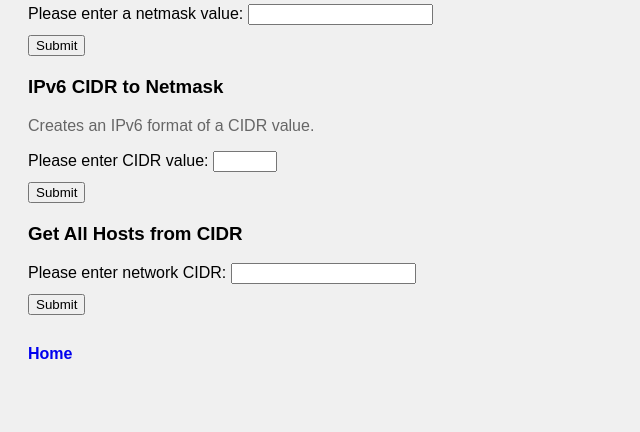
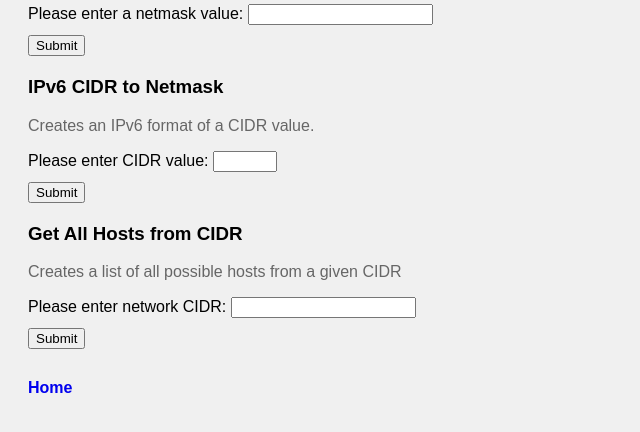
Before and after one commit to sydasif/django-network-app, a Django app: page /ip_addr/ in a window 1280 px wide. Shown: the part 350-782 px from the top of the page, without its empty margins (0-640 px from the left). Run offline with Django 5.2, Linux system fonts and the light colour scheme.

Commit message:
Improve User Experience (UX)

```diff
--- /dev/null
+++ b/network_tools/static/network_tools/ip_tools.js
@@ -0,0 +1,49 @@
+document.addEventListener('DOMContentLoaded', function() {
+    const forms = document.querySelectorAll('form');
+
+    forms.forEach(form => {
+        form.addEventListener('submit', function(event) {
+            event.preventDefault(); // Prevent default form submission
+
+            const formData = new FormData(form);
+            const params = new URLSearchParams(formData);
+
+            fetch('/ip_addr/?' + params.toString(), {
+                method: 'GET',
+                headers: {
+                    'X-Requested-With': 'XMLHttpRequest' // Mark as AJAX request
+                }
+            })
+            .then(response => response.json())
+            .then(data => {
+                // Clear all result areas
+                document.getElementById('netmask_result_display').innerHTML = '';
+                document.getElementById('cidr_result_display').innerHTML = '';
+                document.getElementById('netmask_v6_result_display').innerHTML = '';
+                document.getElementById('host_list_display').innerHTML = '';
+                document.getElementById('host_list_error_display').innerHTML = '';
+
+                // Update the appropriate result area
+                if (data.netmask_result) {
+                    document.getElementById('netmask_result_display').innerHTML = data.netmask_result;
+                } else if (data.cidr_result) {
+                    document.getElementById('cidr_result_display').innerHTML = data.cidr_result;
+                } else if (data.netmask_v6_result) {
+                    document.getElementById('netmask_v6_result_display').innerHTML = data.netmask_v6_result;
+                } else if (data.host_list) {
+                    let hostListHTML = '<ul>';
+                    data.host_list.forEach(host => {
+                        hostListHTML += `<li>${host}</li>`;
+                    });
+                    hostListHTML += '</ul>';
+                    document.getElementById('host_list_display').innerHTML = hostListHTML;
+                } else if (data.host_list_error) {
+                    document.getElementById('host_list_error_display').innerHTML = data.host_list_error;
+                }
+            })
+            .catch(error => {
+                console.error('Error:', error);
+            });
+        });
+    });
+});
--- a/network_tools/templates/network_tools/ip_addr.html
+++ b/network_tools/templates/network_tools/ip_addr.html
@@ -1,4 +1,5 @@
 {% extends "base.html" %}
+{% load static %}
 
 {% block title %}IP Address Tools{% endblock %}
 
@@ -8,7 +9,7 @@
 
 <h3>CIDR to Netmask</h3>
 <p>Creates a decimal format of a CIDR value.</p>
-<form action="/ip_addr" method="get" style="margin-bottom: 20px;">
+<form id="cidr_form" action="/ip_addr" method="get" style="margin-bottom: 20px;">
     <div style="margin-bottom: 10px;">
         <label for="cidr">Please enter CIDR value:</label>
         <input id="cidr" type="number" name="cidr" min="1" max="32" required>
@@ -18,13 +19,11 @@
     </div>
 </form>
 
-{% if netmask_result %}
-    <div class="result" style="margin-bottom: 20px;">{{ netmask_result|linebreaks }}</div>
-{% endif %}
+<div id="netmask_result_display" class="result" style="margin-bottom: 20px;">{% if netmask_result %}{{ netmask_result|linebreaks }}{% endif %}</div>
 
 <h3>Netmask to CIDR</h3>
 <p>Creates a CIDR notation of a given subnet mask in decimal format.</p>
-<form action="/ip_addr" method="get" style="margin-bottom: 20px;">
+<form id="netmask_form" action="/ip_addr" method="get" style="margin-bottom: 20px;">
     <div style="margin-bottom: 10px;">
         <label for="netmask">Please enter a netmask value:</label>
         <input id="netmask" name="netmask" required>
@@ -34,13 +33,11 @@
     </div>
 </form>
 
-{% if cidr_result %}
-    <div class="result" style="margin-bottom: 20px;">{{ cidr_result|linebreaks }}</div>
-{% endif %}
+<div id="cidr_result_display" class="result" style="margin-bottom: 20px;">{% if cidr_result %}{{ cidr_result|linebreaks }}{% endif %}</div>
 
 <h3>IPv6 CIDR to Netmask</h3>
 <p>Creates an IPv6 format of a CIDR value.</p>
-<form action="/ip_addr" method="get" style="margin-bottom: 20px;">
+<form id="cidr_v6_form" action="/ip_addr" method="get" style="margin-bottom: 20px;">
     <div style="margin-bottom: 10px;">
         <label for="cidr_v6">Please enter CIDR value:</label>
         <input id="cidr_v6" type="number" name="cidr_v6" min="1" max="128" required>
@@ -50,12 +47,11 @@
     </div>
 </form>
 
-{% if netmask_v6_result %}
-    <div class="result" style="margin-bottom: 20px;">{{ netmask_v6_result|linebreaks }}</div>
-{% endif %}
+<div id="netmask_v6_result_display" class="result" style="margin-bottom: 20px;">{% if netmask_v6_result %}{{ netmask_v6_result|linebreaks }}{% endif %}</div>
 
 <h3>Get All Hosts from CIDR</h3>  {# New Section #}
-<form action="/ip_addr" method="get" style="margin-bottom: 20px;">
+<p>Creates a list of all possible hosts from a given CIDR</p>
+<form id="network_cidr_form" action="/ip_addr" method="get" style="margin-bottom: 20px;">
     <div style="margin-bottom: 10px;">
         <label for="network_cidr">Please enter network CIDR:</label>
         <input id="network_cidr" type="text" name="network_cidr" required>
@@ -65,22 +61,21 @@
     </div>
 </form>
 
-{% if host_list %}  {# New Result Display #}
-    <div class="result" style="margin-bottom: 20px;">
+<div id="host_list_display" class="result" style="margin-bottom: 20px;">
+    {% if host_list %}
         <ul>
             {% for host in host_list %}
                 <li>{{ host }}</li>
             {% endfor %}
         </ul>
-    </div>
-{% endif %}
+    {% endif %}
+</div>
 
-{% if host_list_error %}  {# New Error Display #}
-    <div class="result error" style="margin-bottom: 20px; color: red;">{{ host_list_error|linebreaks }}</div>
-{% endif %}
+<div id="host_list_error_display" class="result error" style="margin-bottom: 20px; color: red;">{% if host_list_error %}{{ host_list_error|linebreaks }}{% endif %}</div>
 
 <div style="margin-top: 30px;">
     <a href="{% url 'home' %}" style="text-decoration: none; font-weight: bold;">Home</a>
 </div>
 
+<script src="{% static 'network_tools/ip_tools.js' %}"></script>
 {% endblock %}
--- a/network_tools/views.py
+++ b/network_tools/views.py
@@ -1,3 +1,4 @@
+from django.http import JsonResponse
 from django.shortcuts import render
 from netutils.ping import tcp_ping
 from netutils.ip import (
@@ -20,7 +21,8 @@ def ping(request):
     Handles TCP ping requests.
 
     Retrieves 'ip' and 'port' from GET parameters, performs a TCP ping,
-    and renders the ping results page.
+    and either returns a JSON response (for AJAX requests)
+    or renders the ping results page.
 
     Context passed to template:
         test_result (str): A message indicating the ping success or failure,
@@ -33,7 +35,10 @@ def ping(request):
     elif "ip" in request.GET:
         if is_ip(request.GET["ip"]) is False:
             test_result["test_result"] = "Please enter a valid IP Address"
-            return render(request, "network_tools/ping.html", test_result)
+            if request.headers.get("X-Requested-With") == "XMLHttpRequest":
+                return JsonResponse(test_result)
+            else:
+                return render(request, "network_tools/ping.html", test_result)
         host_ip = request.GET["ip"]
         host_port = request.GET["port"]
         ping_result = tcp_ping(host_ip, host_port)
@@ -46,7 +51,10 @@ def ping(request):
                 f"Failure: Cannot open connection to Port {host_port} on host {host_ip}"
             )
 
-    return render(request, "network_tools/ping.html", test_result)
+    if request.headers.get("X-Requested-With") == "XMLHttpRequest":
+        return JsonResponse(test_result)
+    else:
+        return render(request, "network_tools/ping.html", test_result)
 
 
 def _handle_cidr_to_netmask(cidr_param):
@@ -97,7 +105,8 @@ def ip_addr(request):
 
     Retrieves 'cidr', 'netmask', 'cidr_v6', or 'network_cidr' from GET
     parameters, performs the requested conversion or calculation using
-    netutils, and renders the IP address tools page.
+    netutils, and either returns a JSON response (for AJAX requests)
+    or renders the IP address tools page.
 
     Context passed to template:
         netmask_result (str, optional): Result of CIDR to Netmask conversion.
@@ -117,4 +126,7 @@ def ip_addr(request):
     elif request.GET.get("network_cidr"):
         test_result.update(_handle_get_all_hosts(request.GET["network_cidr"]))
 
-    return render(request, "network_tools/ip_addr.html", test_result)
+    if request.headers.get("X-Requested-With") == "XMLHttpRequest":
+        return JsonResponse(test_result)
+    else:
+        return render(request, "network_tools/ip_addr.html", test_result)
```
Also changed, not shown: network_tools/static/network_tools/ping_tool.js (added, +24 -0 lines), network_tools/templates/network_tools/ping.html (+5 -4 lines).
